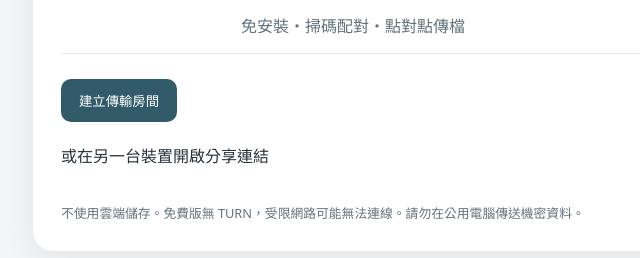
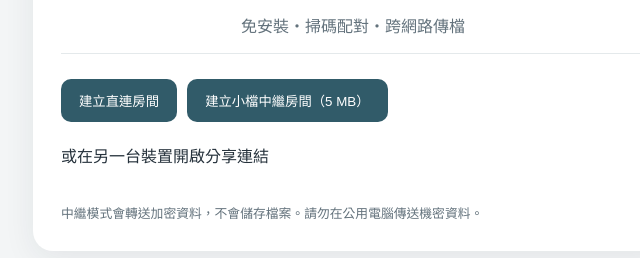
Before and after one commit to maxchan-stack/quickbridge, a plain HTML site: page index.html in a window 1280 px wide. Shown: the part 110-368 px from the top of the page, without its empty margins (287-927 px from the left). Drawn offline with Linux system fonts and the light colour scheme.

Commit message:
Expose encrypted small-file relay rooms on GitHub Pages

```diff
--- a/index.html
+++ b/index.html
@@ -1 +1 @@
-<!doctype html><html lang="zh-Hant"><head><meta charset="utf-8"><meta name="viewport" content="width=device-width,initial-scale=1"><title>QuickBridge｜跨裝置傳檔</title><link rel="stylesheet" href="style.css"></head><body><main><header><h1>QuickBridge</h1><p>免安裝・掃碼配對・點對點傳檔</p></header><section id="setup"><button id="create">建立傳輸房間</button><p>或在另一台裝置開啟分享連結</p></section><section id="room" hidden><p id="status" role="status">連線中…</p><div id="qr"></div><p><a id="invite" target="_blank" rel="noopener"></a></p><p id="sas" hidden></p><button id="confirm" hidden>確認配對碼相同</button><button id="reject" hidden>拒絕配對</button><button id="leave">結束房間</button></section><section id="transfer" hidden><h2>傳送文字</h2><textarea id="text" placeholder="輸入文字或網址"></textarea><button id="sendText">傳送文字</button><h2>傳送檔案</h2><input id="file" type="file"><button id="sendFile">傳送檔案</button><progress id="progress" max="100" value="0"></progress><h2>接收內容</h2><div id="received"></div></section><footer>不使用雲端儲存。免費版無 TURN，受限網路可能無法連線。請勿在公用電腦傳送機密資料。</footer></main><script src="https://cdnjs.cloudflare.com/ajax/libs/qrcodejs/1.0.0/qrcode.min.js"></script><script src="config.js"></script><script src="app.js"></script></body></html>
+<!doctype html><html lang="zh-Hant"><head><meta charset="utf-8"><meta name="viewport" content="width=device-width,initial-scale=1"><title>QuickBridge｜跨裝置傳檔</title><link rel="stylesheet" href="style.css"></head><body><main><header><h1>QuickBridge</h1><p>免安裝・掃碼配對・跨網路傳檔</p></header><section id="setup"><button id="create">建立直連房間</button> <button id="createRelay">建立小檔中繼房間（5 MB）</button><p>或在另一台裝置開啟分享連結</p></section><section id="room" hidden><p id="status" role="status">連線中…</p><div id="qr"></div><p><a id="invite" target="_blank" rel="noopener"></a></p><p id="sas" hidden></p><button id="confirm" hidden>確認配對碼相同</button><button id="reject" hidden>拒絕配對</button><button id="leave">結束房間</button></section><section id="transfer" hidden><h2>傳送文字</h2><textarea id="text" placeholder="輸入文字或網址"></textarea><button id="sendText">傳送文字</button><h2>傳送檔案</h2><input id="file" type="file"><button id="sendFile">傳送檔案</button><progress id="progress" max="100" value="0"></progress><h2>接收內容</h2><div id="received"></div></section><footer>中繼模式會轉送加密資料，不會儲存檔案。請勿在公用電腦傳送機密資料。</footer></main><script src="https://cdnjs.cloudflare.com/ajax/libs/qrcodejs/1.0.0/qrcode.min.js"></script><script src="config.js"></script><script src="app.js?v=relay1"></script></body></html>
```
